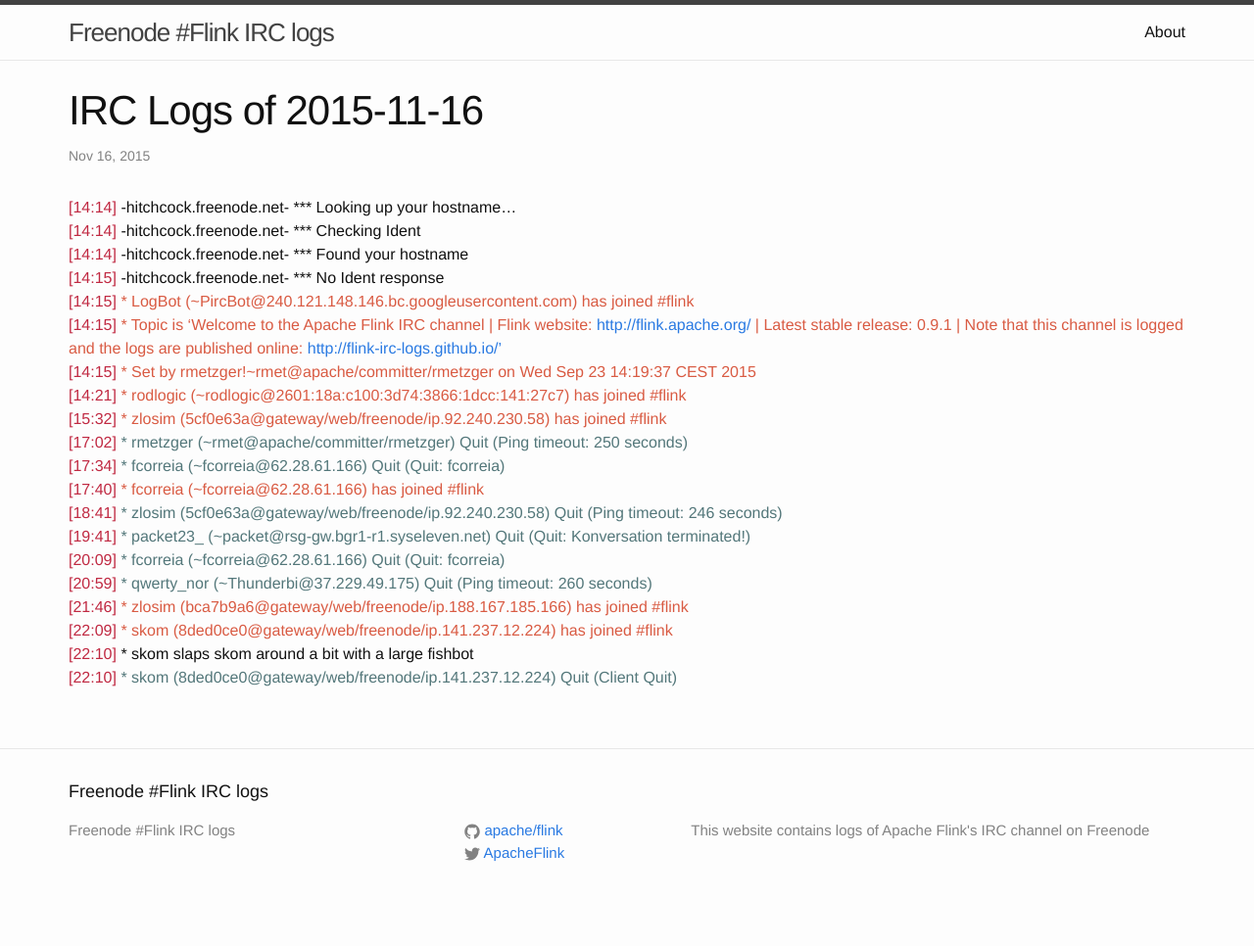
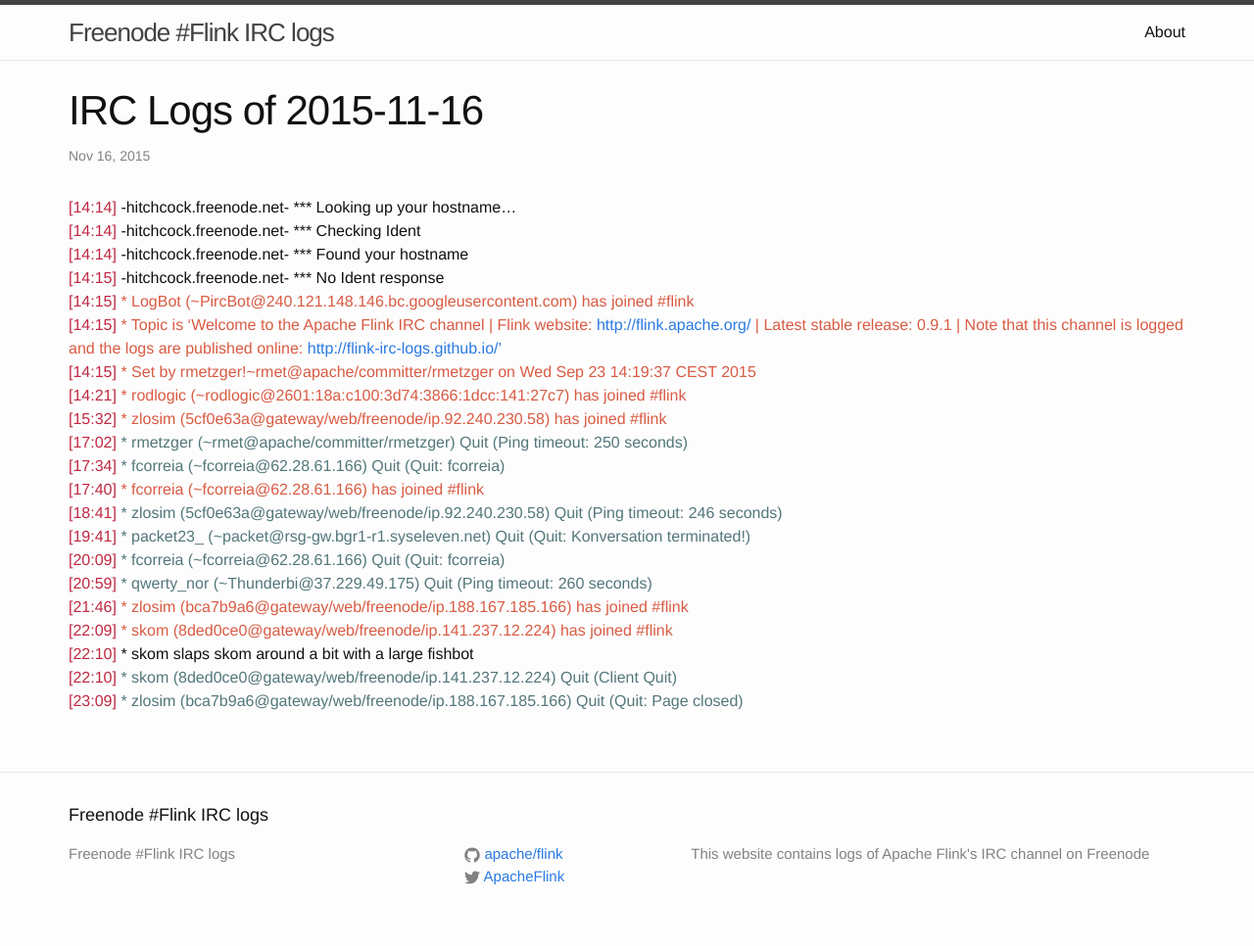
Before and after one commit to flink-irc-logs/flink-irc-logs.github.io, a Jekyll site: the page built from _posts/2015-11-16-logs.markdown, in a window 1280 px wide. Shown: the whole page at 98% size. Built offline with Jekyll 4.4.1, drawn with Linux system fonts in a browser that asks for light colours; before the commit the page ends 942 px from its top, so only the background shows below that.

Commit message:
Update of the logs on Tue Nov 17 00:21:46 CET 2015

```diff
--- a/_posts/2015-11-16-logs.markdown
+++ b/_posts/2015-11-16-logs.markdown
@@ -24,3 +24,4 @@
 <span class="irc-date">[22:09]</span> <span class="irc-green">* skom (8ded0ce0@gateway/web/freenode/ip.141.237.12.224) has joined #flink</span><br />
 <span class="irc-date">[22:10]</span> <span class="irc-brick">* skom slaps skom around a bit with a large fishbot</span><br />
 <span class="irc-date">[22:10]</span> <span class="irc-navy">* skom (8ded0ce0@gateway/web/freenode/ip.141.237.12.224) Quit (Client Quit)</span><br />
+<span class="irc-date">[23:09]</span> <span class="irc-navy">* zlosim (bca7b9a6@gateway/web/freenode/ip.188.167.185.166) Quit (Quit: Page closed)</span><br />
```
